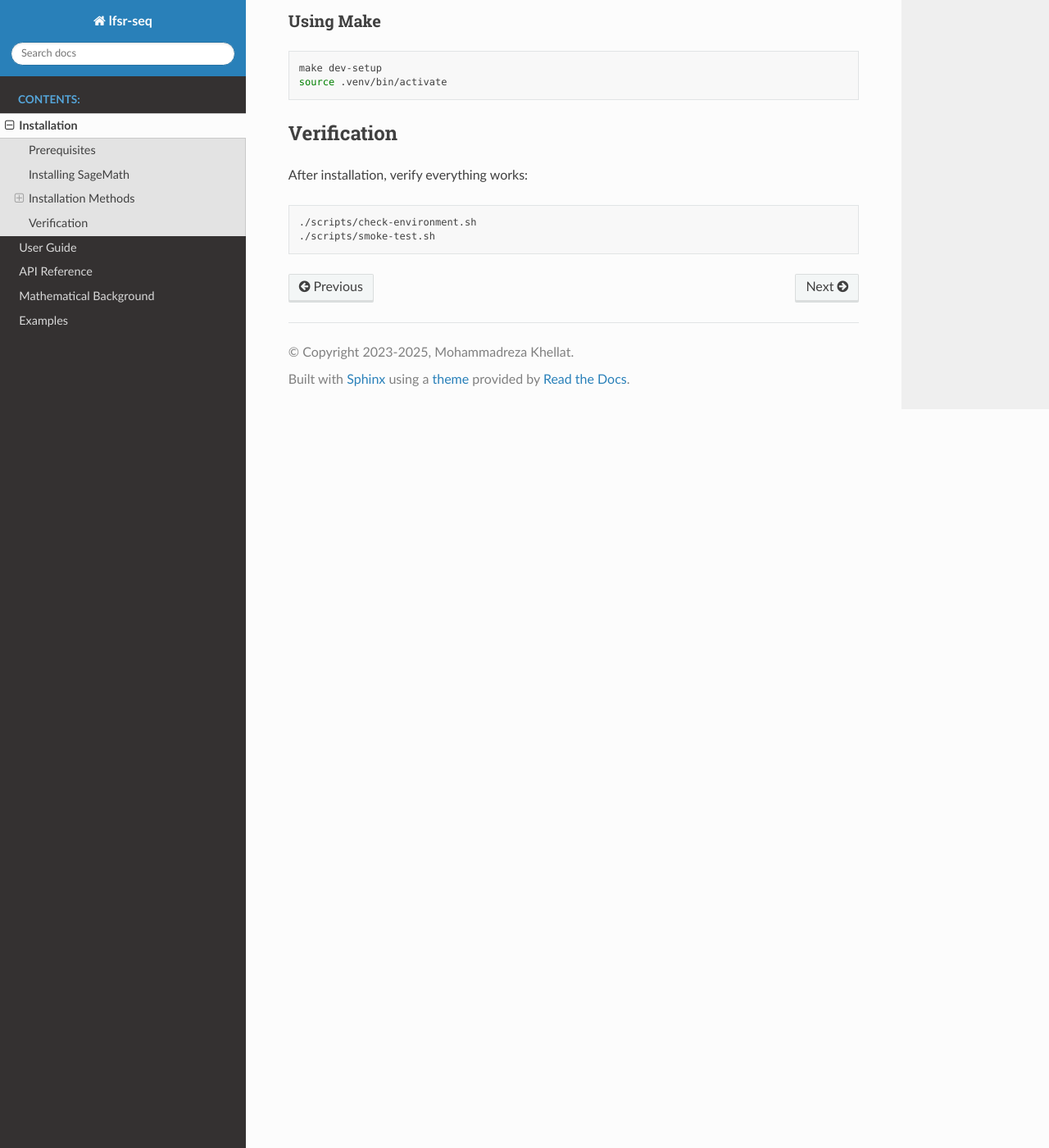
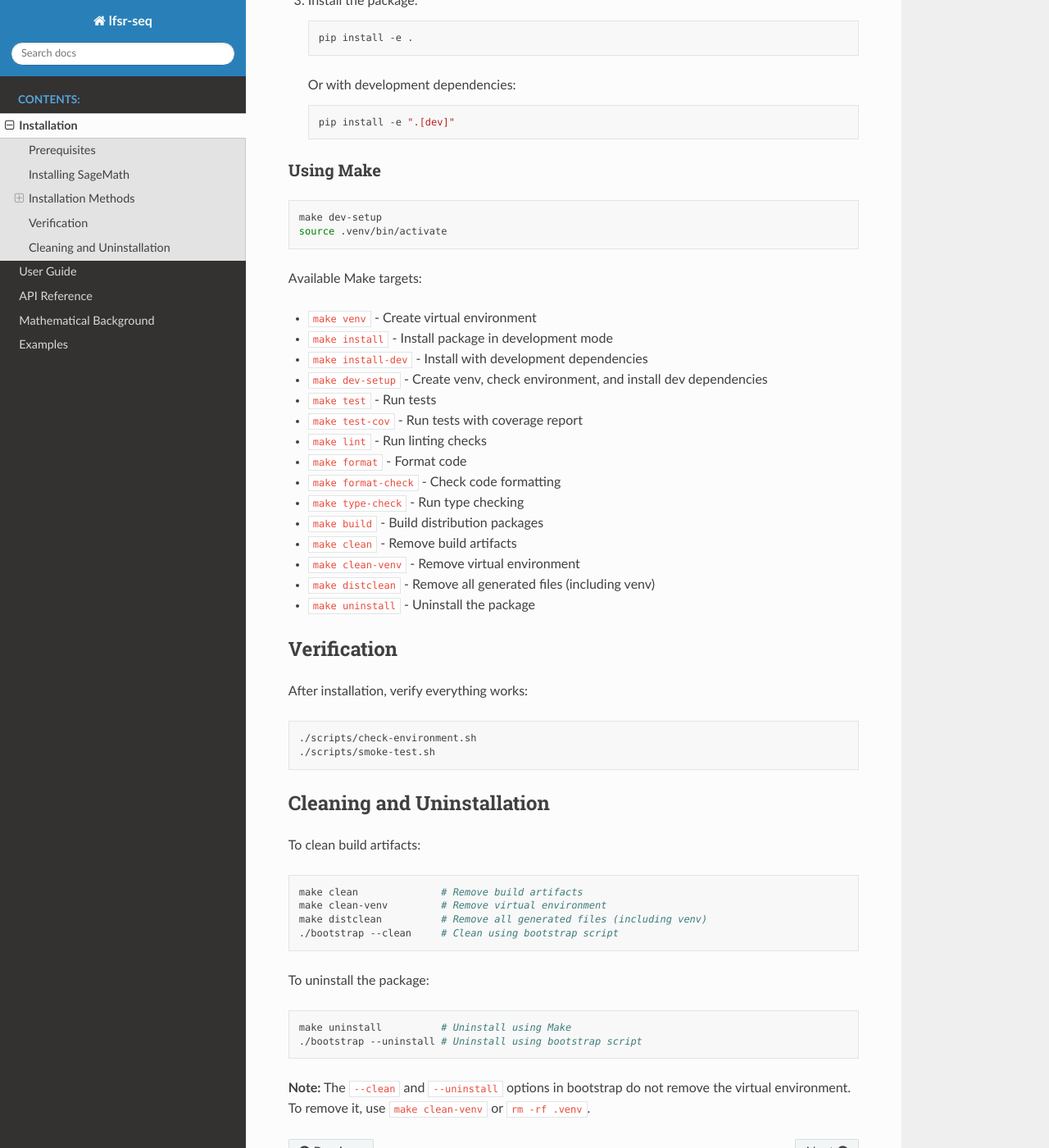
Before and after one commit to mkhellat/lfsr-seq, a Sphinx documentation site: the page built from docs/installation.rst, in a window 1280 px wide and 1400 px high, scrolled down 1673 px. Shown: the whole window at 82% size. Built offline with Sphinx 7.4.7 and the Read the Docs theme 3.1.0, drawn with Linux system fonts in a browser that asks for light colours; pages that are not in the unit, such as notebooks, are missing from menus; some of the changed text lies outside the part shown.

Commit message:
docs: Update README and installation docs with uninstall and clean options
- Added --clean and --uninstall options to bootstrap documentation
- Added make uninstall to Make targets list in README
- Updated distclean description to note it includes venv removal
- Added comprehensive Cleaning and Uninstallation section to README
- Added Cleaning and Uninstallation section to docs/installation.rst
- Documented all bootstrap script options in installation.rst
- Added complete list of Make targets to installation.rst
- Clarified that bootstrap --clean/--uninstall don't remove venv

This ensures users have complete documentation for all cleanup and
uninstallation procedures in both README and Sphinx documentation.

```diff
--- a/docs/installation.rst
+++ b/docs/installation.rst
@@ -56,6 +56,16 @@ Or with development dependencies:
 
    ./bootstrap --dev
 
+Bootstrap script options:
+
+.. code-block:: bash
+
+   ./bootstrap                    # Basic installation
+   ./bootstrap --dev              # With development dependencies
+   ./bootstrap --no-venv          # Skip virtual environment (system-wide)
+   ./bootstrap --clean             # Clean build artifacts and caches
+   ./bootstrap --uninstall         # Uninstall the package
+
 Manual Installation
 ~~~~~~~~~~~~~~~~~~~
 
@@ -92,6 +102,24 @@ Using Make
    make dev-setup
    source .venv/bin/activate
 
+Available Make targets:
+
+- ``make venv`` - Create virtual environment
+- ``make install`` - Install package in development mode
+- ``make install-dev`` - Install with development dependencies
+- ``make dev-setup`` - Create venv, check environment, and install dev dependencies
+- ``make test`` - Run tests
+- ``make test-cov`` - Run tests with coverage report
+- ``make lint`` - Run linting checks
+- ``make format`` - Format code
+- ``make format-check`` - Check code formatting
+- ``make type-check`` - Run type checking
+- ``make build`` - Build distribution packages
+- ``make clean`` - Remove build artifacts
+- ``make clean-venv`` - Remove virtual environment
+- ``make distclean`` - Remove all generated files (including venv)
+- ``make uninstall`` - Uninstall the package
+
 Verification
 ------------
 
@@ -101,3 +129,24 @@ After installation, verify everything works:
 
    ./scripts/check-environment.sh
    ./scripts/smoke-test.sh
+
+Cleaning and Uninstallation
+----------------------------
+
+To clean build artifacts:
+
+.. code-block:: bash
+
+   make clean              # Remove build artifacts
+   make clean-venv         # Remove virtual environment
+   make distclean          # Remove all generated files (including venv)
+   ./bootstrap --clean     # Clean using bootstrap script
+
+To uninstall the package:
+
+.. code-block:: bash
+
+   make uninstall          # Uninstall using Make
+   ./bootstrap --uninstall # Uninstall using bootstrap script
+
+**Note:** The ``--clean`` and ``--uninstall`` options in bootstrap do not remove the virtual environment. To remove it, use ``make clean-venv`` or ``rm -rf .venv``.
```
Also changed, not shown: README.md (+31 -5 lines).
